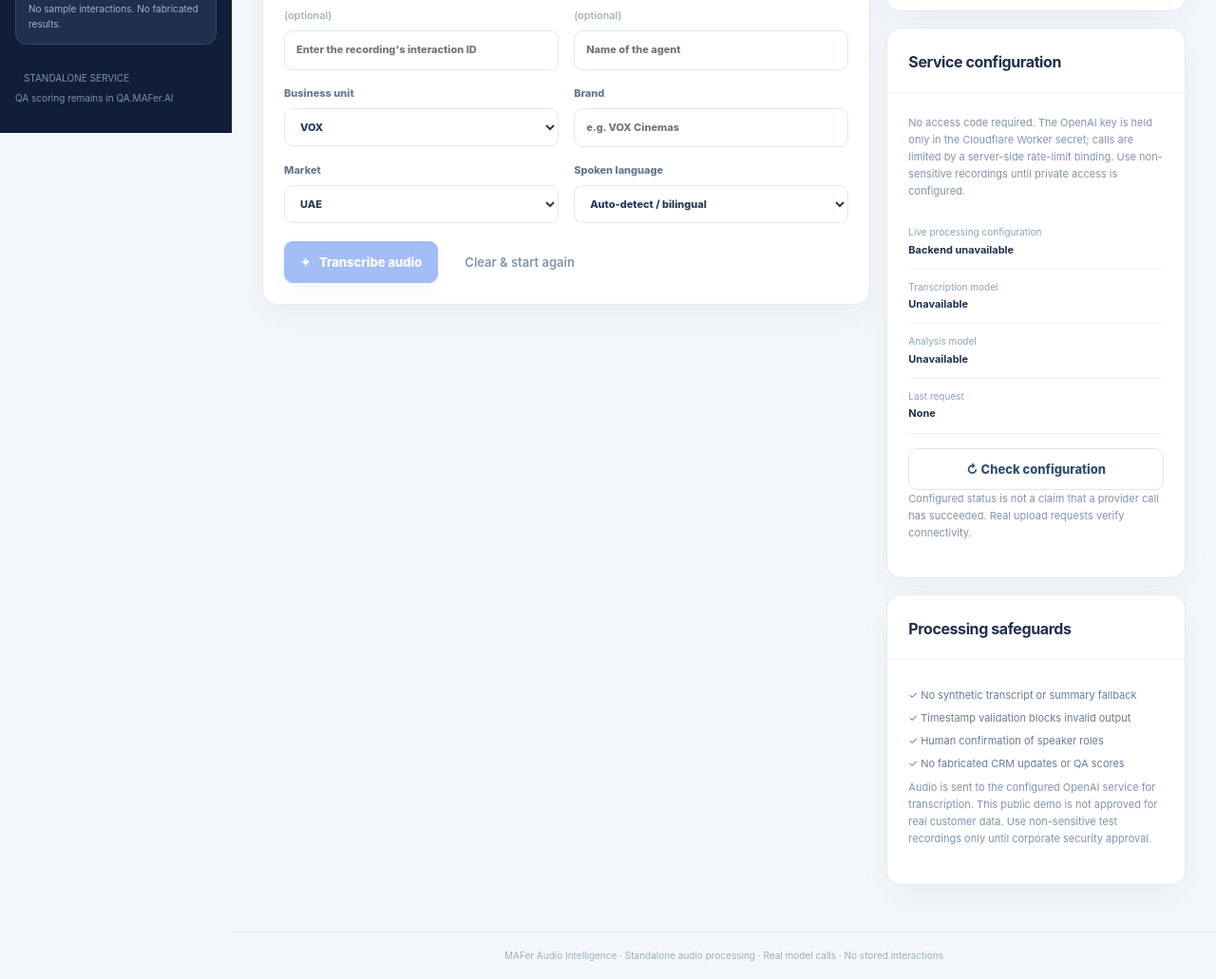
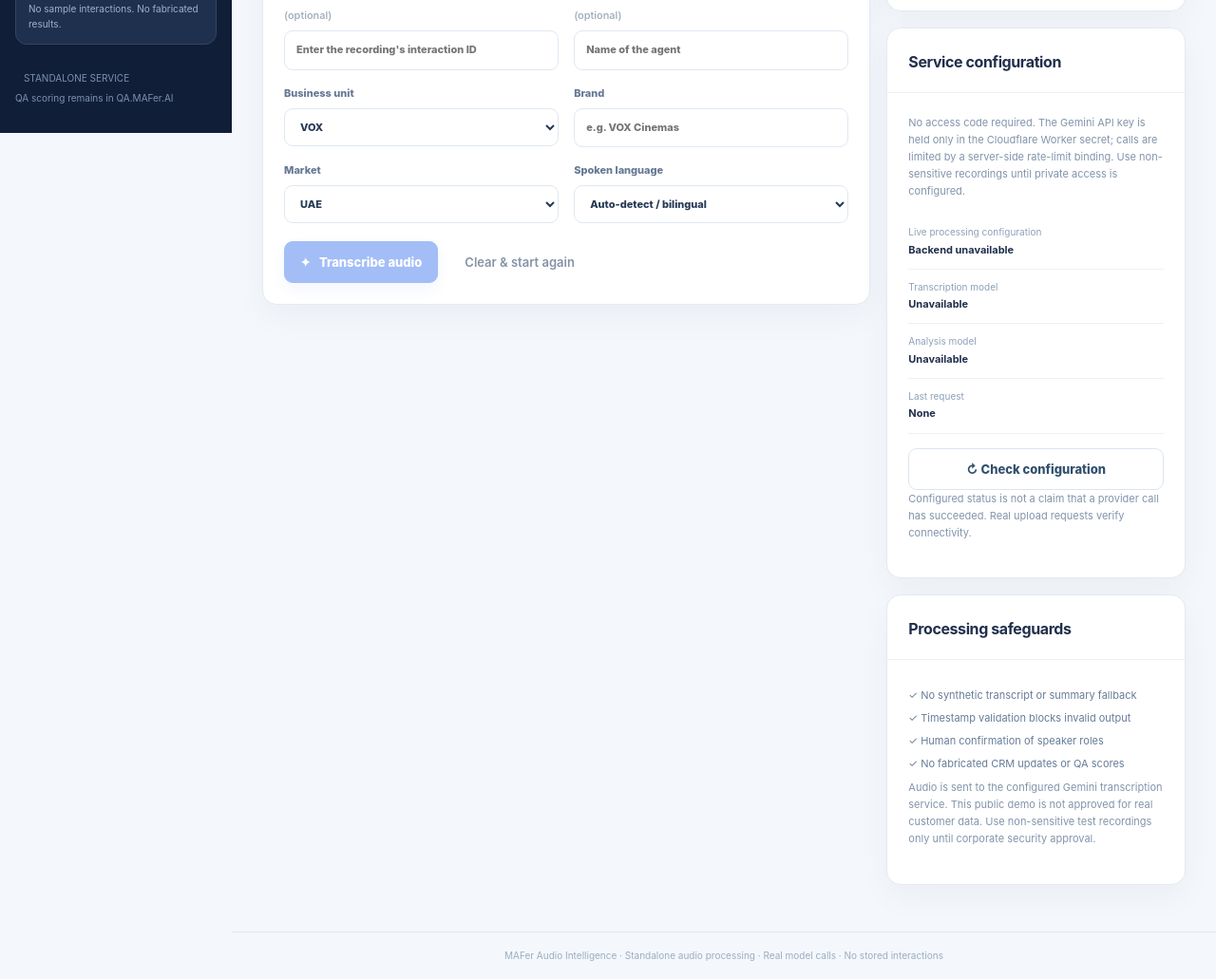
Before and after one commit to krispradip/MAFer-Audio-Intelligence, a website: page public/index.html in a window 1280 px wide. Shown: the part 660-1691 px from the top of the page at 95% size. Drawn offline with Linux system fonts and the light colour scheme; no server answers.

Commit message:
config: expose Gemini as audio and intelligence provider (public/index.html)

```diff
--- a/public/index.html
+++ b/public/index.html
@@ -20,8 +20,8 @@
 <section id="resultsPanel" class="panel" hidden><div class="panel-title"><div><span class="section-num">03 / INTELLIGENCE</span><h2>Interaction intelligence</h2></div><span class="pill green">LLM analyzed</span></div><div class="panel-body"><div class="result-top"><div class="result-stat"><small>Closing sentiment</small><strong id="sentiment">—</strong></div><div class="result-stat"><small>Resolution status</small><strong id="resolutionStatus">—</strong></div><div class="result-stat"><small>Issues identified</small><strong id="issueCount">—</strong></div></div><div id="results" class="results"></div><div class="handoff" id="handoffPanel"><div><b>Ready for QA.MAFer.AI</b><p>Export timestamped original-language dialogue, confirmed speaker roles, interaction references and AI evidence in JSON. No QA score is generated here.</p></div><div class="buttons"><button id="downloadJson" class="button primary">↓ QA JSON</button><button id="downloadText" class="button outline">↓ Transcript TXT</button></div></div></div></section>
 </div>
 <div class="rail"><section class="panel rail-card"><div class="panel-title"><h2>Processing monitor</h2></div><div class="panel-body"><div class="statusline"><span id="sttDot" class="statusdot"></span><div><b>Speech recognition</b><small id="sttState">Not started</small></div></div><div class="statusline"><span id="rolesDot" class="statusdot"></span><div><b>Speaker identification</b><small id="rolesState">Waiting for audio</small></div></div><div class="statusline"><span id="llmDot" class="statusdot"></span><div><b>AI intelligence</b><small id="llmState">Not started</small></div></div><div class="statusline"><span id="qaDot" class="statusdot"></span><div><b>QA handoff</b><small id="qaState">No export available</small></div></div></div></section>
-<section class="panel rail-card"><div class="panel-title"><h2>Service configuration</h2></div><div class="panel-body"><p class="tiny">No access code required. The OpenAI key is held only in the Cloudflare Worker secret; calls are limited by a server-side rate-limit binding. Use non-sensitive recordings until private access is configured.</p><div class="service-detail"><span>Live processing configuration</span><strong id="protectionStatus">Checking…</strong></div><div class="service-detail"><span>Transcription model</span><strong id="sttModel">—</strong></div><div class="service-detail"><span>Analysis model</span><strong id="llmModel">—</strong></div><div class="service-detail"><span>Last request</span><strong id="lastRequest">None</strong></div><button id="refreshHealth" class="button outline fill">↻ Check configuration</button><p class="tiny">Configured status is not a claim that a provider call has succeeded. Real upload requests verify connectivity.</p></div></section>
-<section class="panel rail-card"><div class="panel-title"><h2>Processing safeguards</h2></div><div class="panel-body"><p class="small-item">✓ No synthetic transcript or summary fallback</p><p class="small-item">✓ Timestamp validation blocks invalid output</p><p class="small-item">✓ Human confirmation of speaker roles</p><p class="small-item">✓ No fabricated CRM updates or QA scores</p><p class="tiny">Audio is sent to the configured OpenAI service for transcription. This public demo is not approved for real customer data. Use non-sensitive test recordings only until corporate security approval.</p></div></section></div></div>
+<section class="panel rail-card"><div class="panel-title"><h2>Service configuration</h2></div><div class="panel-body"><p class="tiny">No access code required. The Gemini API key is held only in the Cloudflare Worker secret; calls are limited by a server-side rate-limit binding. Use non-sensitive recordings until private access is configured.</p><div class="service-detail"><span>Live processing configuration</span><strong id="protectionStatus">Checking…</strong></div><div class="service-detail"><span>Transcription model</span><strong id="sttModel">—</strong></div><div class="service-detail"><span>Analysis model</span><strong id="llmModel">—</strong></div><div class="service-detail"><span>Last request</span><strong id="lastRequest">None</strong></div><button id="refreshHealth" class="button outline fill">↻ Check configuration</button><p class="tiny">Configured status is not a claim that a provider call has succeeded. Real upload requests verify connectivity.</p></div></section>
+<section class="panel rail-card"><div class="panel-title"><h2>Processing safeguards</h2></div><div class="panel-body"><p class="small-item">✓ No synthetic transcript or summary fallback</p><p class="small-item">✓ Timestamp validation blocks invalid output</p><p class="small-item">✓ Human confirmation of speaker roles</p><p class="small-item">✓ No fabricated CRM updates or QA scores</p><p class="tiny">Audio is sent to the configured Gemini transcription service. This public demo is not approved for real customer data. Use non-sensitive test recordings only until corporate security approval.</p></div></section></div></div>
 <div id="message" class="message" role="status" aria-live="polite" hidden></div>
 </main><footer>MAFer Audio Intelligence · Standalone audio processing · Real model calls · No stored interactions</footer></div></div>
 <script type="module" src="./app.js"></script></body></html>
```
